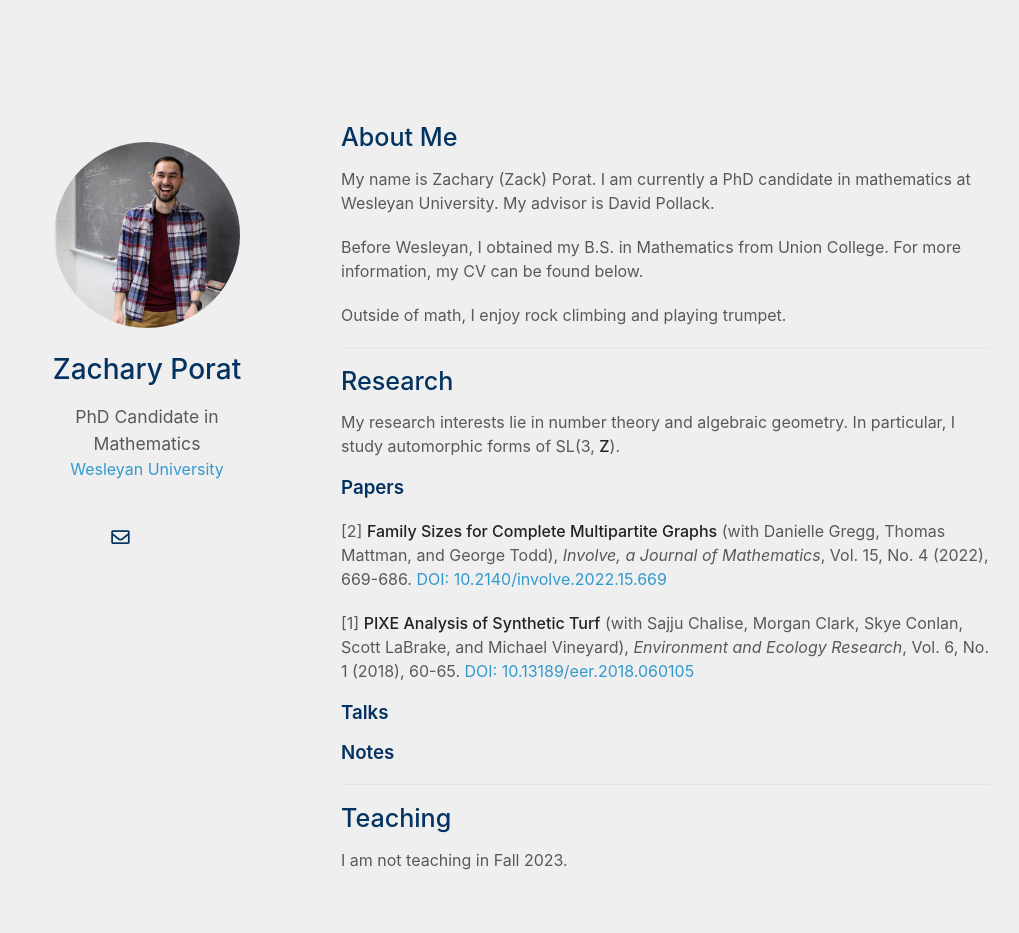
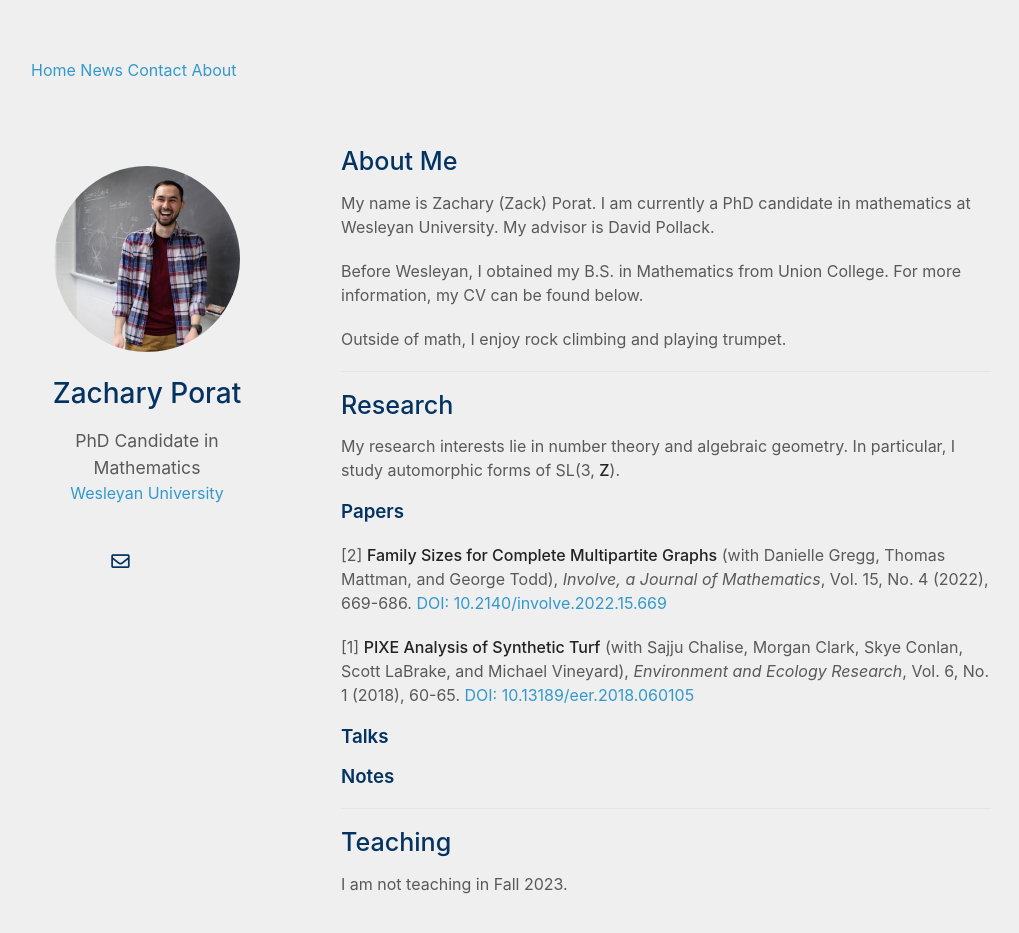
Before and after one commit to zporat/zporat.github.io, a Jekyll site: the page built from index.md, in a window 1280 px wide and 990 px high. Shown: the top 933 px of the window, without its empty margins (129-1148 px from the left). Built offline with Jekyll 4.4.1, drawn with Linux system fonts in a browser that asks for light colours; nearby versions of some CDN libraries; a style sheet for code colours, icons or effects is not loaded; our own code applies the rules of GitHub Pages for plain Markdown files.

Commit message:
Update homepage.html

```diff
--- a/_layouts/homepage.html
+++ b/_layouts/homepage.html
@@ -38,6 +38,13 @@
   </head>
   <body>
     <div class="wrapper">
+      <div class="topnav">
+        <a class="active" href="#home">Home</a>
+        <a href="#news">News</a>
+        <a href="#contact">Contact</a>
+        <a href="#about">About</a>
+      </div>
+
       <header>
 
         {% if site.avatar %}
@@ -58,7 +65,7 @@
         <br>
         <div class="social-icons">
         {% if site.email %}
-        <a style="margin: 0 5px 0 0" href="mailto:{site.email}">
+        <a style="margin: 0 5px 0 0" href="mailto:zporat@wesleyan.edu">
           <i class="far fa-envelope"></i>
         </a>
         {% endif %}
```
